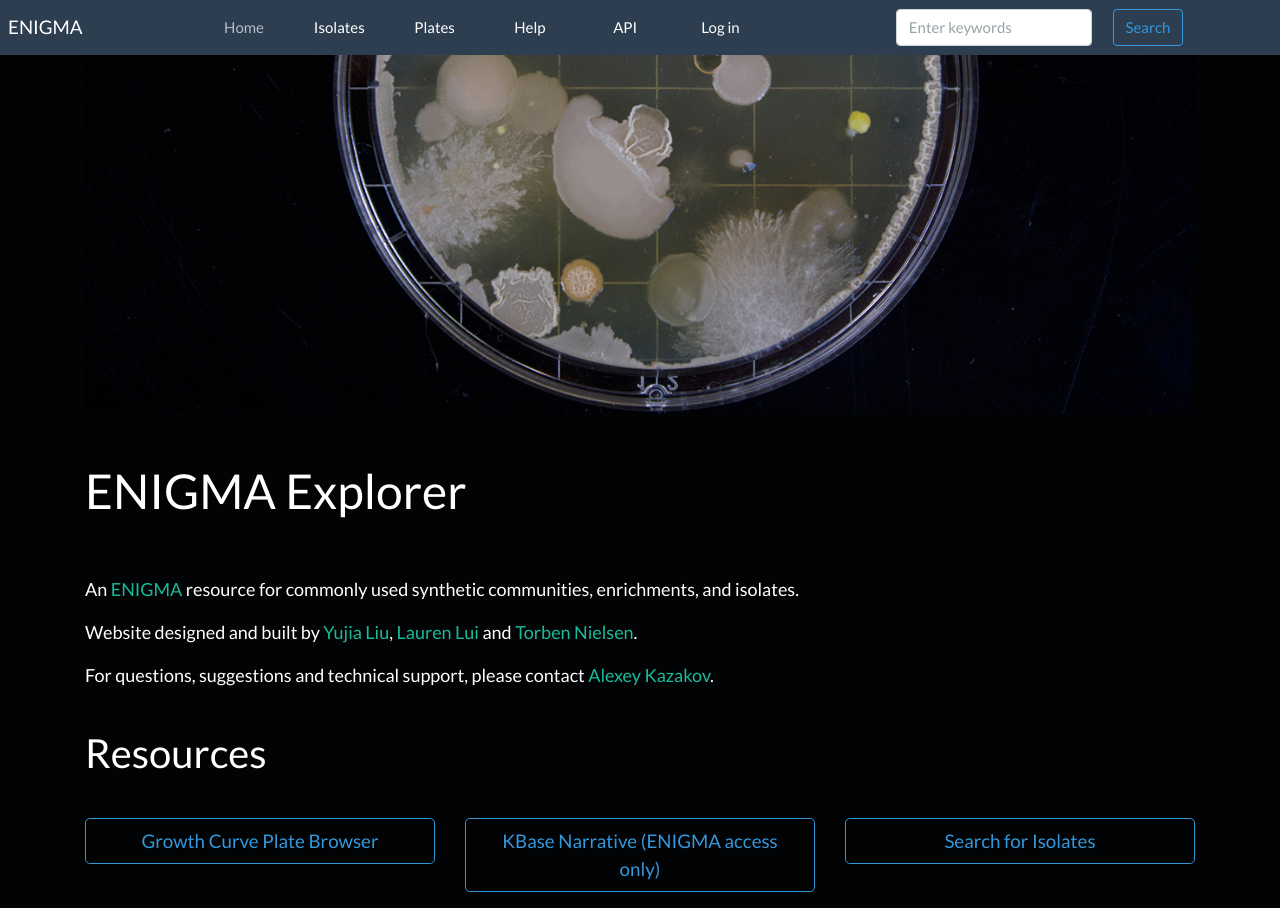
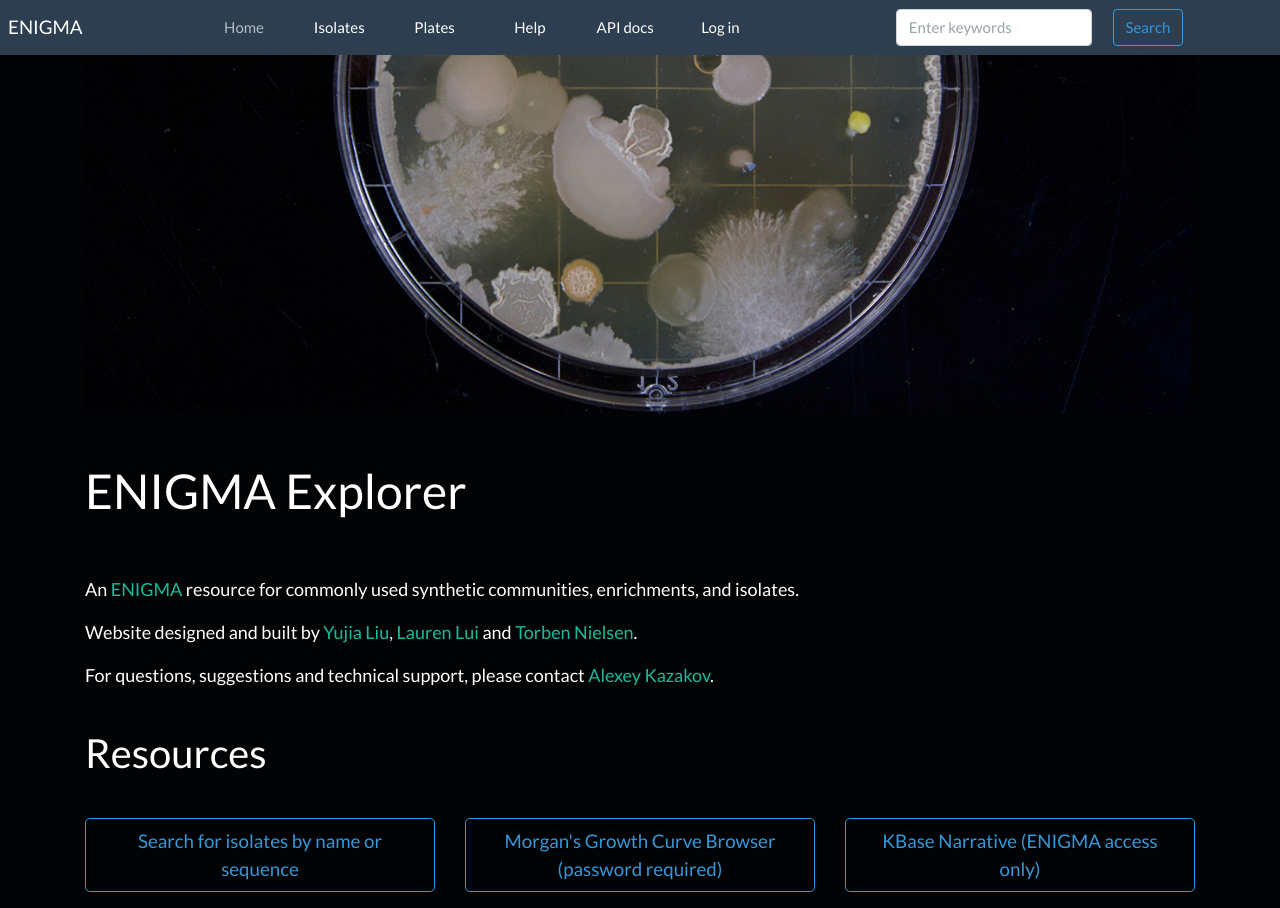
Before and after one commit to aekazakov/enigma_explorer, a Django app: page / in a window 1280 px wide. Run offline with Django 3.2, Linux system fonts and the light colour scheme; some libraries are stand-ins or nearby versions.

Commit message:
Updated index page

```diff
--- a/isolates/templates/base_generic.html
+++ b/isolates/templates/base_generic.html
@@ -38,10 +38,10 @@
           <a class="nav-link" href="/growthcurve" id="interactionLink">Plates</a>
         </li>
         <li class="nav-item">
-          <a class="nav-link" href="/construction/help" id="Help">Help</a>
+          <a class="nav-link" href="https://github.com/aekazakov/enigma_explorer/blob/master/README.md" id="Help">Help</a>
         </li>
         <li class="nav-item">
-          <a class="nav-link" href="https://github.com/aekazakov/enigma_explorer/blob/master/docs/api.md" id="apiLink">API</a>
+          <a class="nav-link" href="https://github.com/aekazakov/enigma_explorer/blob/master/docs/api.md" id="apiLink">API docs</a>
         </li>
         <li class="nav-item">
           <a class="nav-link" href="/admin" id="admin">Log in</a>
--- a/isolates/templates/isolates/index.html
+++ b/isolates/templates/isolates/index.html
@@ -19,13 +19,13 @@
     <hr />
     <div class="row my-2">
       <div class="col-sm-12 col-lg-4">
-        <a href="http://mprice.dev.microbesonline.org/curves/" class="btn btn-outline-info btn-lg d-block mx-auto my-2">Growth Curve Plate Browser</a>
+        <a href="/isolates" class="btn btn-outline-info btn-lg d-block mx-auto my-2">Search for isolates by name or sequence</a>
+      </div>
+      <div class="col-sm-12 col-lg-4">
+        <a href="http://mprice.dev.microbesonline.org/curves/" class="btn btn-outline-info btn-lg d-block mx-auto my-2">Morgan's Growth Curve Browser (password required)</a>
       </div>
       <div class="col-sm-12 col-lg-4">
         <a href="https://narrative.kbase.us/narrative/41372" class="btn btn-outline-info btn-lg d-block mx-auto my-2">KBase Narrative (ENIGMA access only)</a>
-      </div>
-      <div class="col-sm-12 col-lg-4">
-        <a href="/isolates" class="btn btn-outline-info btn-lg d-block mx-auto my-2">Search for Isolates</a>
       </div>
     </div>
 
```
